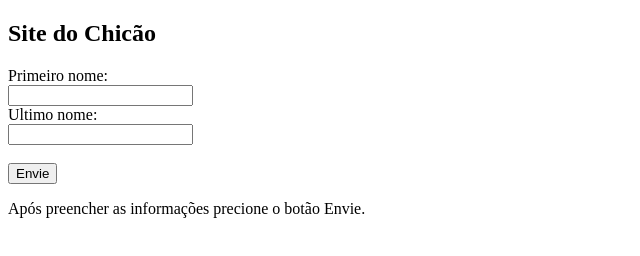
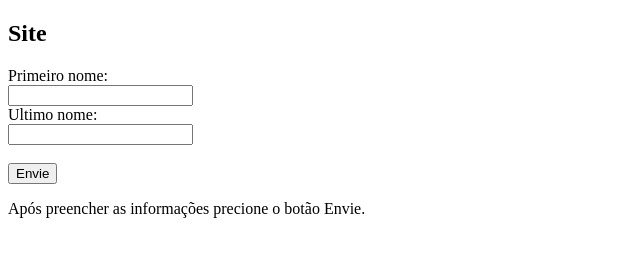
Before and after one commit to Franciscokss/Franciscokss.github.io, a plain HTML site: page index.html in a window 1280 px wide. Shown: the whole page, without its empty margins (0-640 px from the left). Drawn offline with Linux system fonts and the light colour scheme.

Commit message:
Update index.html

```diff
--- a/index.html
+++ b/index.html
@@ -2,7 +2,7 @@
 <html>
 <body>
 
-<h2>Site do Chicão</h2>
+<h2>Site </h2>
 
 <form action="imagem.html">
 
```
